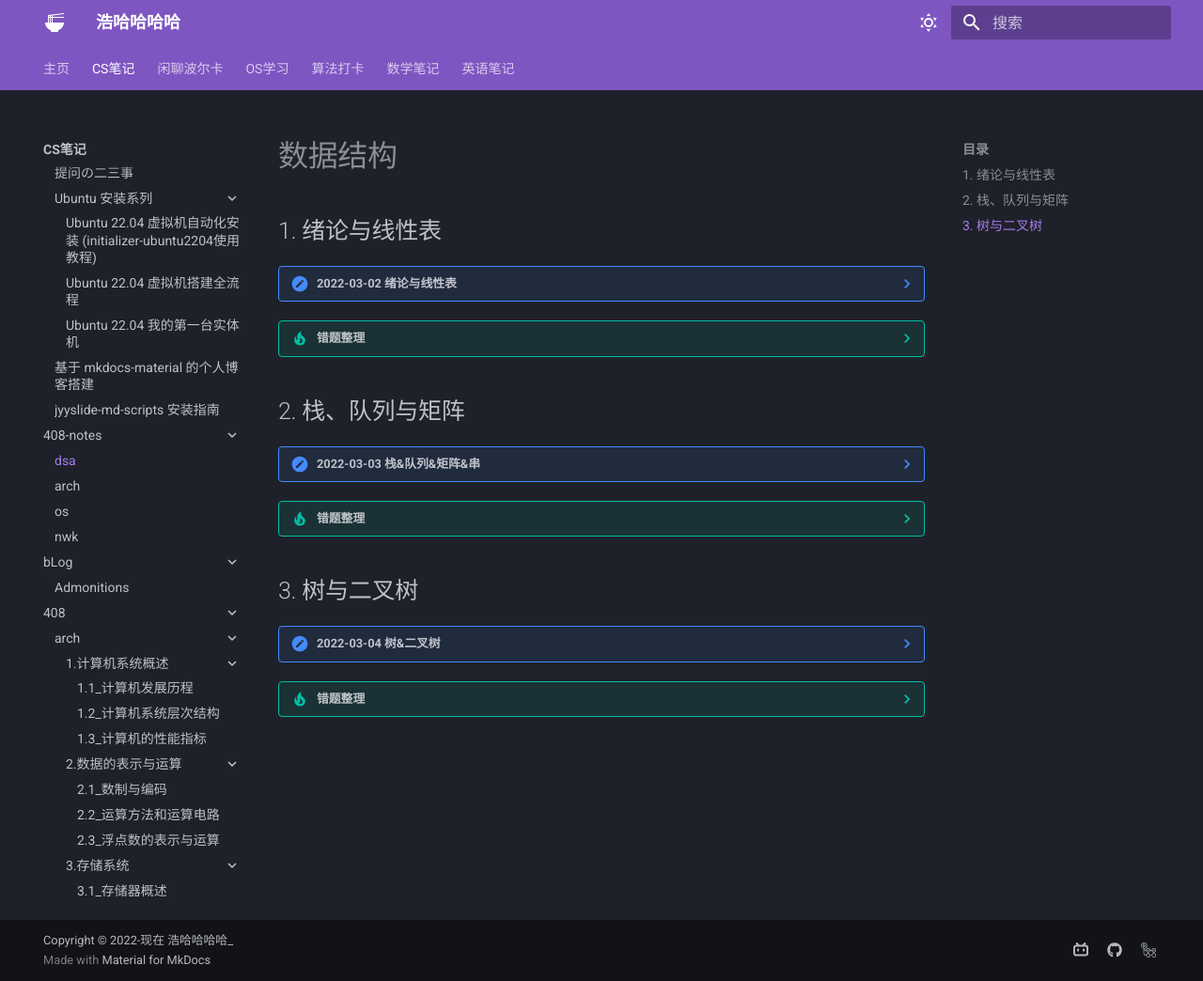
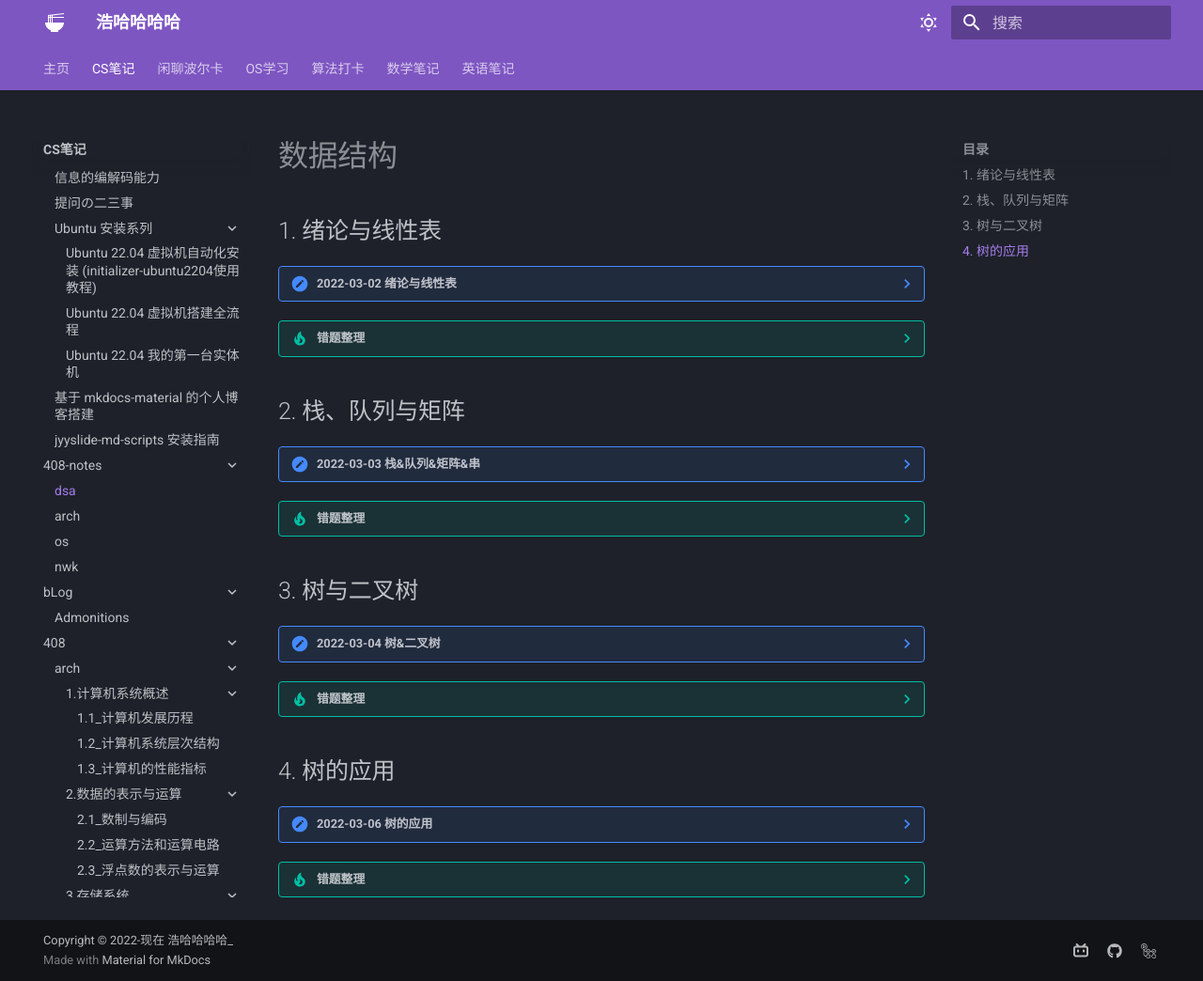
Before and after one commit to Haohahahaha/cs, an MkDocs documentation site: the page built from docs/408-notes/dsa.md, in a window 1280 px wide and 1044 px high. Shown: the whole window at 94% size. Built offline with MkDocs 1.6.1 and Material for MkDocs 9.7.7, drawn with Linux system fonts in a browser that asks for light colours.

Commit message:
2024-03-07_00:10:34 update

```diff
--- a/docs/408-notes/dsa.md
+++ b/docs/408-notes/dsa.md
@@ -37,15 +37,19 @@
 
 ??? tip "错题整理"
 
-<!---
+## 4. 树的应用
 
-## 4. 树的应用与图的基础
+??? note "2022-03-06 树的应用"
 
-??? note "笔记"
+    ![5-3](./pic/dsa/notes/5-3.jpg)
+    ![5-4](./pic/dsa/notes/5-4.jpg)
+    ![5-5](./pic/dsa/notes/5-5.jpg)
 
 ??? tip "错题整理"
 
-## 5. 图的遍历和应用
+<!---
+
+## 5. 图的基础 && 图的遍历和应用
 
 ??? note "笔记"
 
```
Also changed, not shown: docs/408-notes/pic/dsa/notes/5-3.jpg (added), docs/408-notes/pic/dsa/notes/5-4.jpg (added), docs/408-notes/pic/dsa/notes/5-5.jpg (added).
